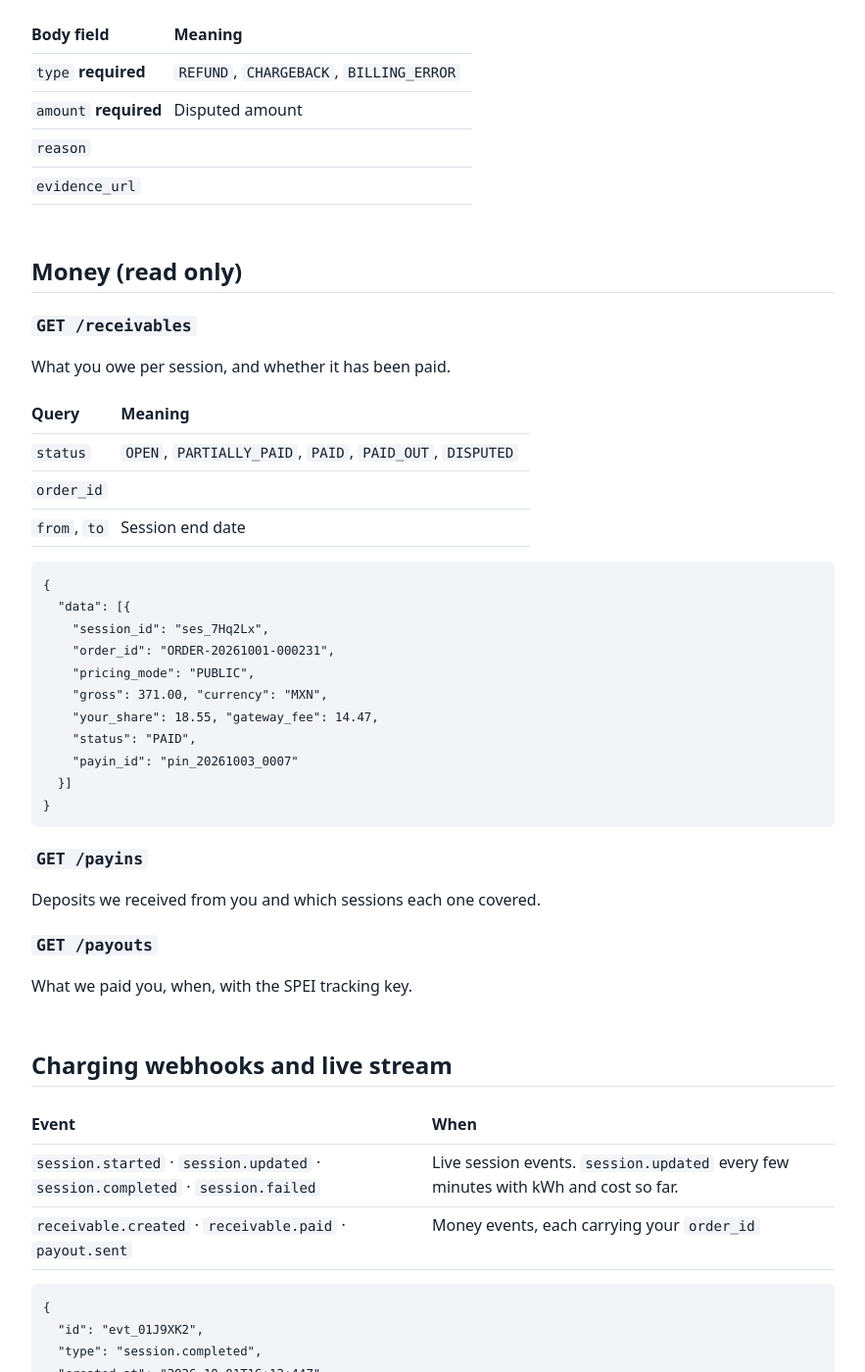
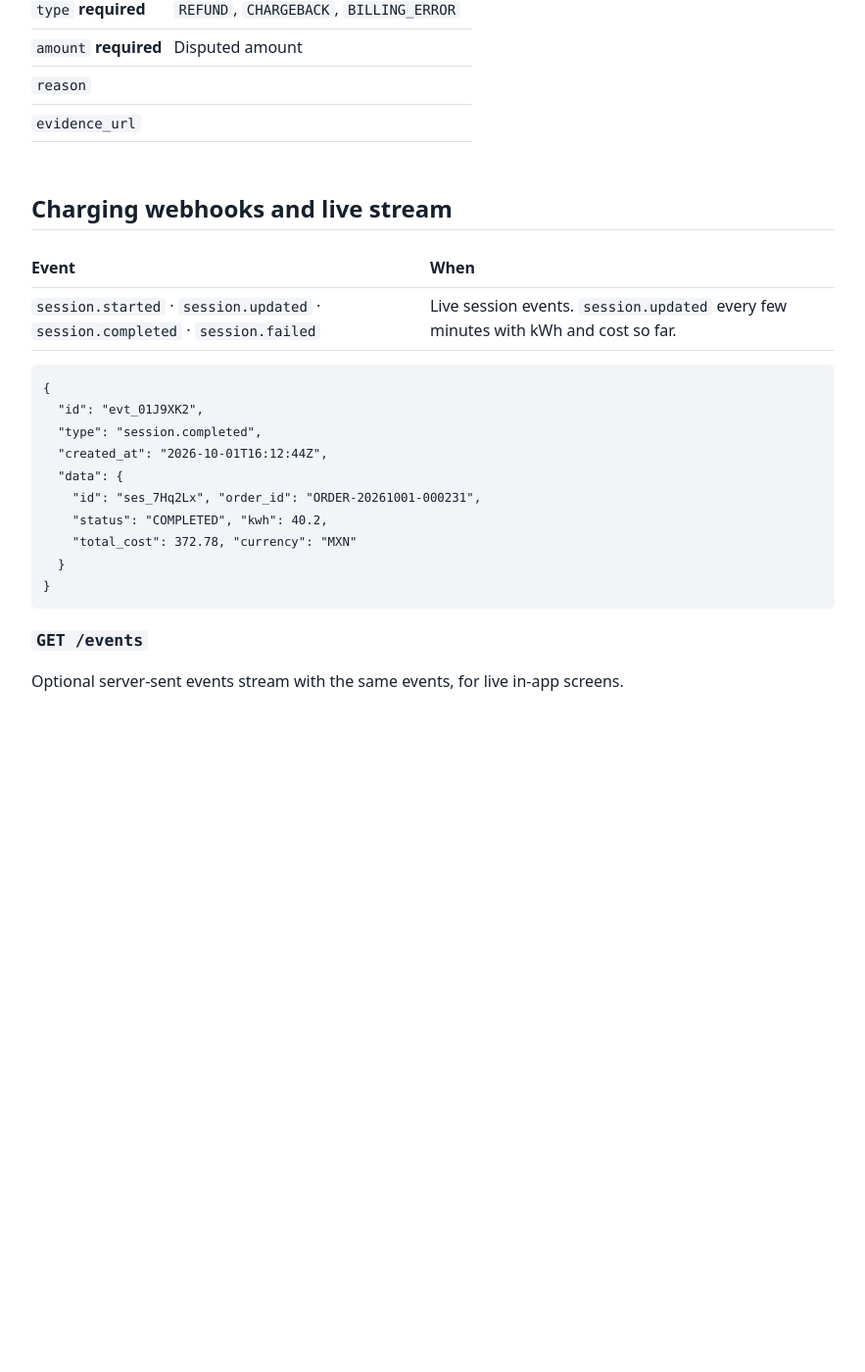
Before and after one commit to NetworkCore-AG/networkcore-documentation, a Jekyll site: the page built from dp-api/reference.md, in a window 1280 px wide and 1400 px high, scrolled down 7335 px. Shown: the whole window at 98% size, without its empty margins (198-1081 px from the left). Built offline with Jekyll 4.4.1, drawn with Linux system fonts in a browser that asks for light colours; our own code applies the rules of GitHub Pages for plain Markdown files; after the commit the page ends 8124 px from its top, so only the background shows below that; some of the changed text lies outside the part shown.

Commit message:
docs(dp-api): remove money endpoints and money webhooks (#2)
Co-authored-by: V L <vl@Vs-MacBook-Pro.local>
Co-authored-by: Claude Opus 5.5 <noreply@anthropic.com>

````diff
--- a/dp-api/reference.md
+++ b/dp-api/reference.md
@@ -13,8 +13,8 @@ show live availability and prices, start and stop charging, follow sessions live
 
 - **Data**: locations, live availability and prices. No money moves and no sessions start. Fits
   maps, POI display and route planners.
-- **Full charging**: everything in Data, plus starting and stopping sessions, live session events
-  and a read-only view of the money.
+- **Full charging**: everything in Data, plus starting and stopping sessions and live session
+  events.
 
 | Group | Data | Full charging |
 | --- | --- | --- |
@@ -22,7 +22,6 @@ show live availability and prices, start and stop charging, follow sessions live
 | [Prices](#prices) | ✓ | ✓ |
 | [Data webhooks](#data-webhooks) | ✓ | ✓ |
 | [Sessions](#sessions) | | ✓ |
-| [Money](#money-read-only) | | ✓ |
 | [Charging webhooks and live stream](#charging-webhooks-and-live-stream) | | ✓ |
 
 ## Conventions
@@ -294,46 +293,11 @@ Report a refund, chargeback or wrong charge on a session.
 | `reason` | |
 | `evidence_url` | |
 
-## Money (read only)
-
-### `GET /receivables`
-
-What you owe per session, and whether it has been paid.
-
-| Query | Meaning |
-| --- | --- |
-| `status` | `OPEN`, `PARTIALLY_PAID`, `PAID`, `PAID_OUT`, `DISPUTED` |
-| `order_id` | |
-| `from`, `to` | Session end date |
-
-```json
-{
-  "data": [{
-    "session_id": "ses_7Hq2Lx",
-    "order_id": "ORDER-20261001-000231",
-    "pricing_mode": "PUBLIC",
-    "gross": 371.00, "currency": "MXN",
-    "your_share": 18.55, "gateway_fee": 14.47,
-    "status": "PAID",
-    "payin_id": "pin_20261003_0007"
-  }]
-}
-```
-
-### `GET /payins`
-
-Deposits we received from you and which sessions each one covered.
-
-### `GET /payouts`
-
-What we paid you, when, with the SPEI tracking key.
-
 ## Charging webhooks and live stream
 
 | Event | When |
 | --- | --- |
 | `session.started` · `session.updated` · `session.completed` · `session.failed` | Live session events. `session.updated` every few minutes with kWh and cost so far. |
-| `receivable.created` · `receivable.paid` · `payout.sent` | Money events, each carrying your `order_id` |
 
 ```json
 {
````
